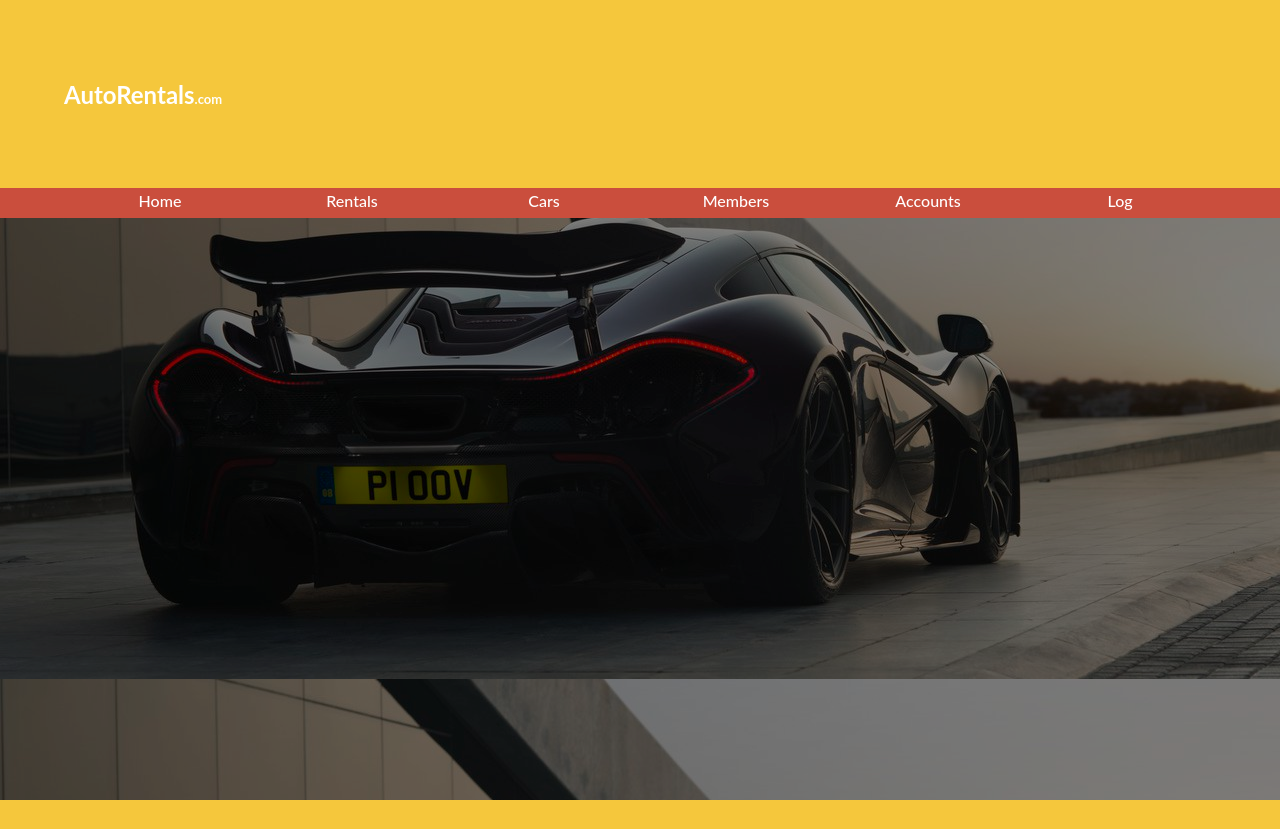
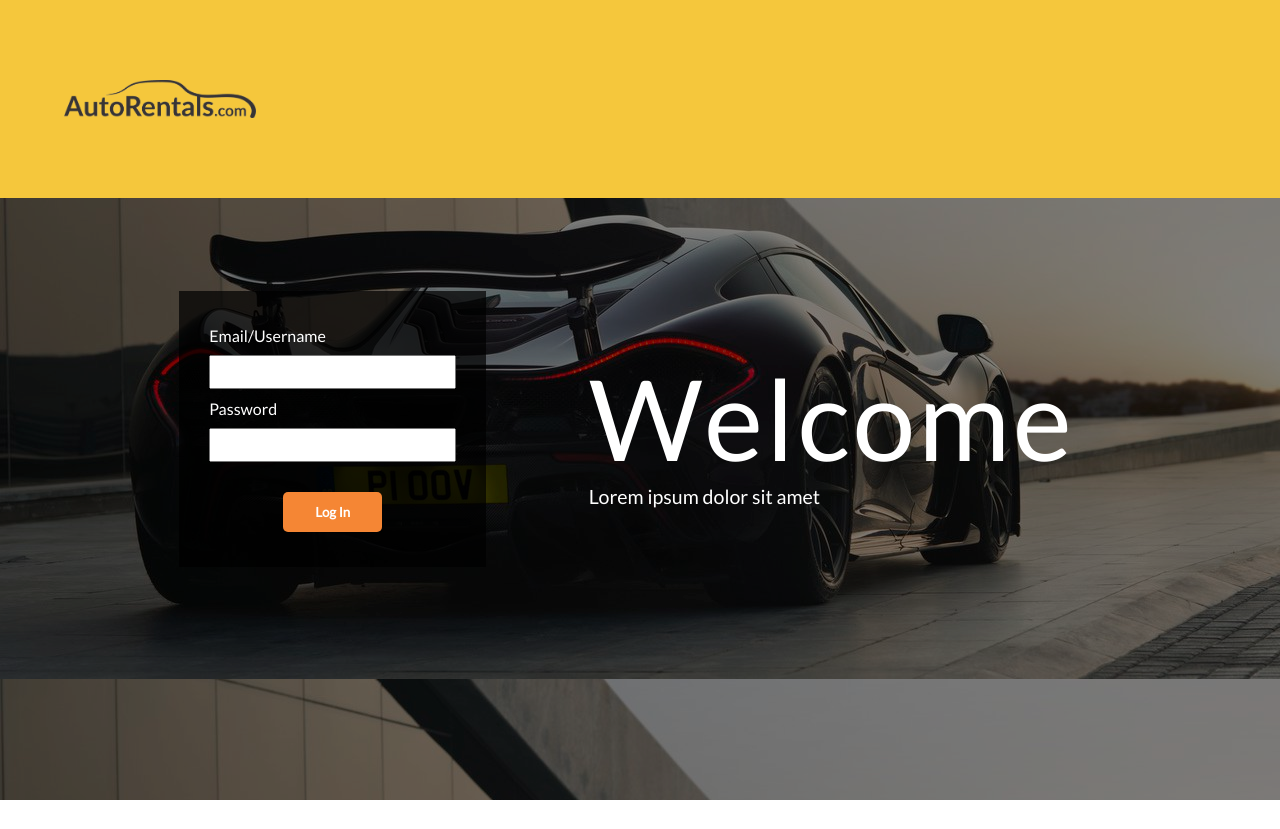
Before and after one commit to joedave/ProgWeb-Ceria, a PHP site: page / in a window 1280 px wide. Before the commit the page ends 800 px from the top, so only its background shows below. Run offline with PHP 8.4, Linux system fonts and the light colour scheme.

Commit message:
Modify style.css and index.html

```diff
--- a/index.html
+++ b/index.html
@@ -1,17 +1,20 @@
 <!DOCTYPE html>
 <html lang="en">
+
 <head>
     <meta charset="UTF-8">
     <meta name="viewport" content="width=device-width, initial-scale=1.0">
     <meta http-equiv="X-UA-Compatible" content="ie=edge">
     <title>AutoRentals</title>
     <link rel="stylesheet" href="style.css" type="text/css">
+    <link rel="stylesheet" href='https://fonts.googleapis.com/css?family=lato:400:700'>
 </head>
+
 <body>
     <div id="body-container">
         <nav class="nav-container">
             <div class="first-nav-container">
-                <h1>AutoRentals<span>.com</span></h1>
+                <img src="asset/main-logo.png">
             </div>
             <div class="second-nav-container">
                 <div>
@@ -24,11 +27,30 @@
                 </div>
             </div>
         </nav>
-        <main class="main-background">
+        <main>
+            <div class="main-background"></div>
             <div class="main-container">
-
+                <div id="form">
+                    <div class="form-background">
+                        <form class="form-container" method="POST">
+                            <p>Email/Username</p>
+                            <input type="text" name="username">
+                            <p>Password</p>
+                            <input type="password" name="password">
+                            <button type="submit">Log In</button>
+                        </form>
+                    </div>
+                </div>
+                <div id="welcome-text">
+                    <div class="welcome-text-container">
+                        <p id="welcome">Welcome</p>
+                        <p id="welcome-description">Lorem ipsum dolor sit amet</p>
+                    </div>
+                </div>
             </div>
-        </main>
+    </div>
+    </main>
     </div>
 </body>
+
 </html>
--- a/style.css
+++ b/style.css
@@ -25,18 +25,20 @@
     align-items: center;
     padding: 5%;
     color: white;
-    height: 60px;
+    height: 70px;
 }
 
-.first-nav-container span {
-    font-size: 13px;
+.first-nav-container img {
+    heigth: 5.35em;
+    width: 12em;
 }
 
 .second-nav-container {
+    visibility: hidden;
     display: block;
     background-color: #ca4e3d;
     width: inherit;
-    height: 30px;
+    height: 40px;
 }
 
 .second-nav-container div {
@@ -70,11 +72,78 @@
 
 .main-background {
     background-image: url("asset/welcome-image.jpg");
+    position: fixed;
+    height: 100%;
+    width: 100%;
+    z-index: -5;
+    filter: brightness(50%);
+}
+
+main {
     position: absolute;
     top: 0;
     left: 0;
     right: 0;
     bottom: 0;
-    z-index: -5;
-    filter: brightness(50%);
 }
+
+.main-container {
+    display: flex;
+    color: white;
+    justify-content: space-around;
+    align-items: center;
+    margin-top: 2.25%;
+    height: 100%;
+    margin-left: 10%;
+    margin-right: 10%;
+}
+
+#form{
+    width: 30%;
+}
+
+#welcome-text {
+    width: 50%;
+}
+
+.form-background {
+    background-color: rgba(0, 0, 0, 0.7);
+    padding: 30px;
+    height: 100%;
+    width: auto;
+}
+
+.form-container {
+    display: flex;
+    justify-content: space-between;
+    flex-direction: column;
+}
+
+.form-container * {
+    margin: 5px 0px;
+}
+
+.form-container input {
+    height: 30px;
+}
+
+.form-container button {
+    color: white;
+    font-weight: bold;
+    background-color: #f58634;
+    border: unset;
+    border-radius: 5px;
+    height: 40px;
+    margin-top: 25px;
+    width: 40%;
+    align-self: center;
+}
+
+#welcome {
+    font-size: 7em;
+    letter-spacing: 3px;
+}
+
+#welcome-description {
+    font-size: 1.225em;
+}
```
